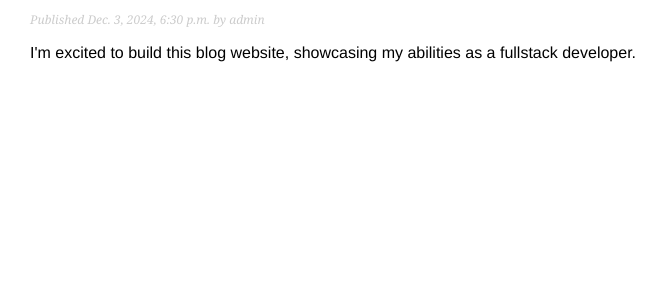
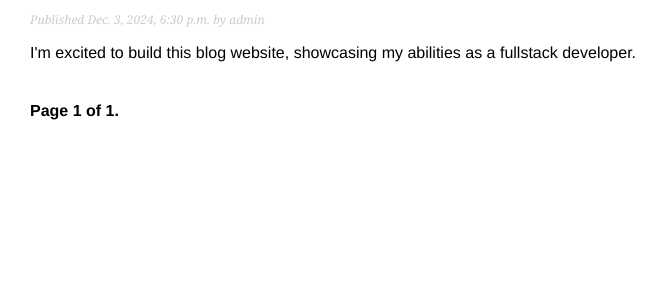
Before and after one commit to OJarvey/blog.project4, a Django app: page /blog/ in a window 1280 px wide. Shown: the part 388-688 px from the top of the page, without its empty margins (0-667 px from the left). Run offline with Django 5.2, Linux system fonts and the light colour scheme; data comes from the database, SQL or seed files in the repository.

Commit message:
Implement pagination for post list view and add pagination template

```diff
--- a/myblog/blog/templates/blog/post/list.html
+++ b/myblog/blog/templates/blog/post/list.html
@@ -16,4 +16,5 @@
       Published {{ post.publish }} by {{ post.author }}</p>
     {{ post.body|truncatewords:30|linebreaks }}
   {% endfor %}
+  {% include "pagination.html" with page=posts %}
 {% endblock %}
--- /dev/null
+++ b/myblog/blog/templates/pagination.html
@@ -0,0 +1,13 @@
+<div class="pagination">
+    <span class="step-links">
+      {% if page.has_previous %}
+        <a href="?page={{ page.previous_page_number }}">Previous</a>
+      {% endif %}
+      <span class="current">
+        Page {{ page.number }} of {{ page.paginator.num_pages }}.
+      </span>
+      {% if page.has_next %}
+        <a href="?page={{ page.next_page_number }}">Next</a>
+      {% endif %}
+    </span>
+  </div>
--- a/myblog/blog/views.py
+++ b/myblog/blog/views.py
@@ -1,10 +1,14 @@
+from django.core.paginator import Paginator
 from django.shortcuts import get_object_or_404, render
 from django.http import Http404
 from .models import Post
 
 
 def post_list(request):
-    posts = Post.published.all()
+    posts_list = Post.published.all()
+    paginator = Paginator(posts_list, 3)
+    page_number = request.GET.get('page',1)
+    posts = paginator.get_page(page_number)
     return render(request, "blog/post/list.html", {"posts": posts})
 
 
```
